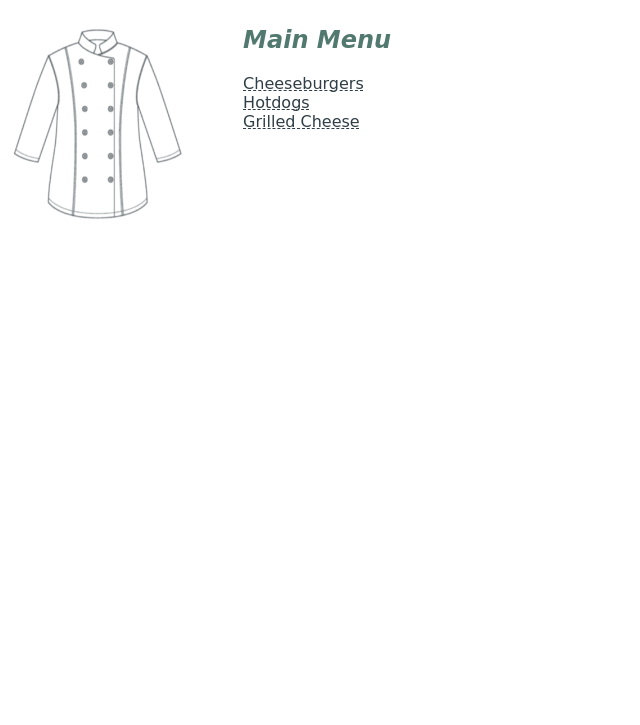
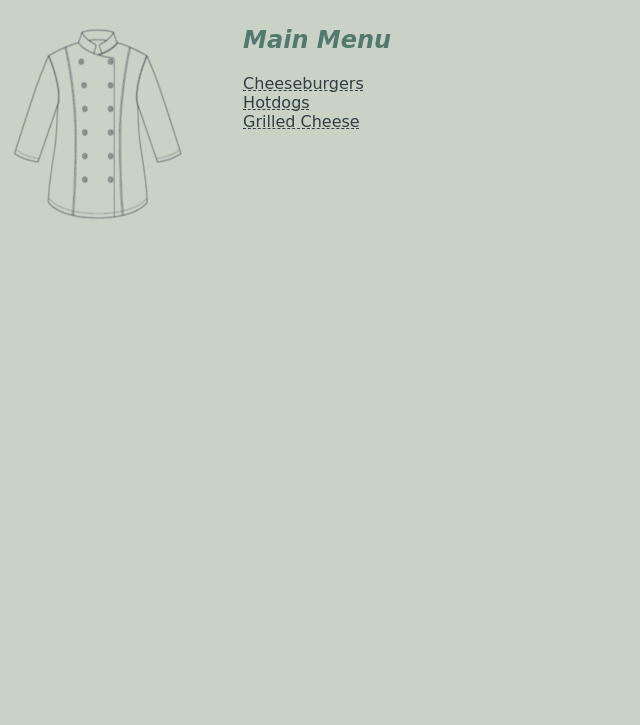
Before and after one commit to chasead91/odin-recipes, a plain HTML site: page index.html in a window 1280 px wide. Shown: the part 75-800 px from the top of the page, without its empty margins (0-640 px from the left). Drawn offline with Linux system fonts and the light colour scheme.

```diff
--- a/styles.css
+++ b/styles.css
@@ -1,5 +1,5 @@
 body {
-    background-color: white ;
+    background-color: #cad2c5;
     color: #2f3e46;
     font-family: "Brush Script MT", cursive;
 }
```
